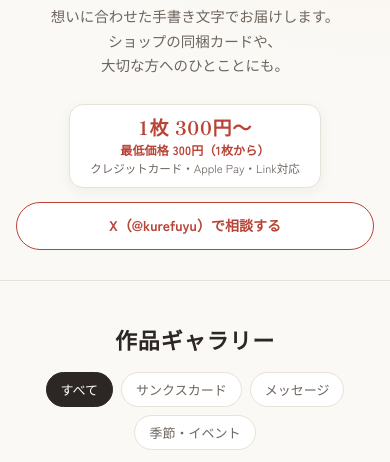
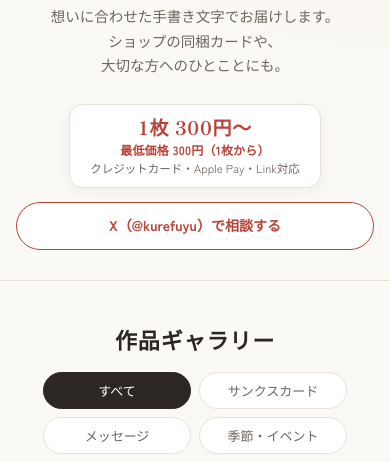
Before and after one commit to kurefuyudaihitu-gif/-, a plain HTML site: page index.html in a window 390 px wide. Shown: the part 382-844 px from the top of the page. Drawn offline with Linux system fonts and the light colour scheme.

Commit message:
スマホの絞り込みボタンを2×2の中央配置に調整

```diff
--- a/style.css
+++ b/style.css
@@ -440,6 +440,20 @@ h2 {
     width: 100%;
     padding: 13px 18px;
   }
+
+  /* 絞り込みボタンは2×2に整えて中央に */
+  .filter-bar {
+    display: grid;
+    grid-template-columns: repeat(2, minmax(0, 1fr));
+    width: 100%;
+    max-width: 304px;
+    margin: 0 auto;
+  }
+
+  .filter-btn {
+    width: 100%;
+    padding: 8px 10px;
+  }
 }
 
 .site-footer {
```
